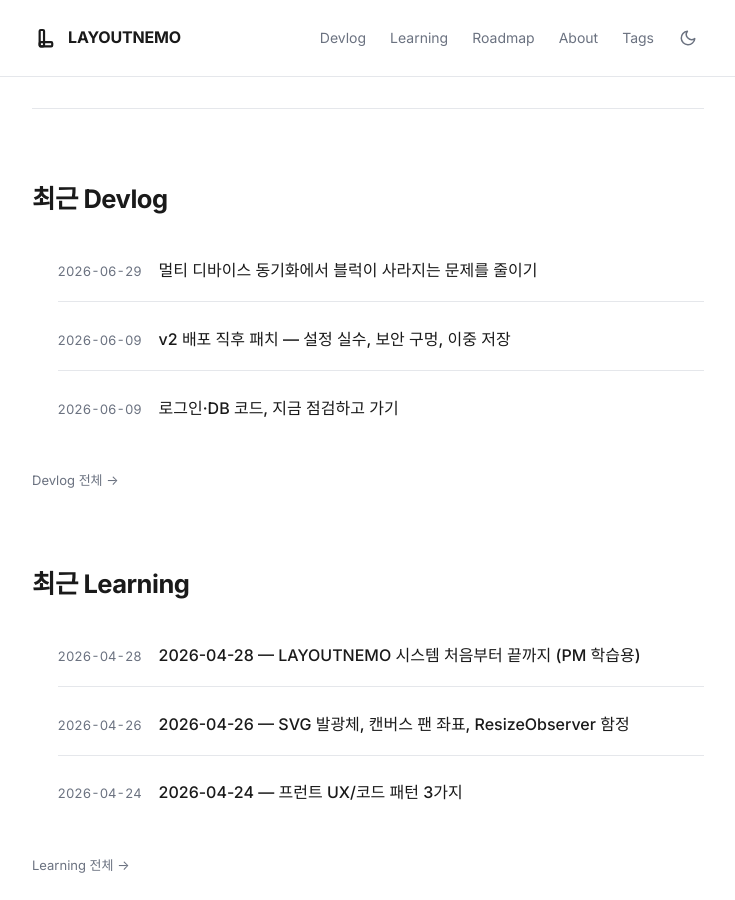
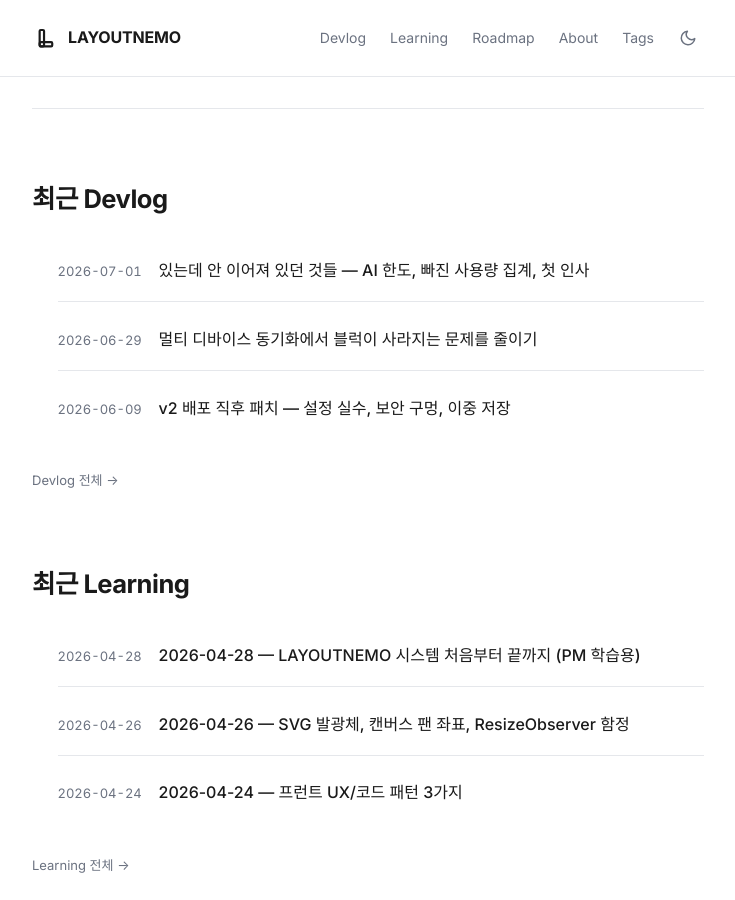
Before and after one commit to Yuwolx/LAYOUTNEMO, a Jekyll site: the page built from index.md, in a window 1280 px wide and 900 px high, scrolled down 930 px. Shown: the whole window, without its empty margins (272-1007 px from the left). Built offline with Jekyll 4.4.1, drawn with Linux system fonts in a browser that asks for light colours; some web fonts are replaced; part of the change alters nothing that is shown.

Commit message:
Devlog: AI quota, missing analytics fix, onboarding
- New post 2026-07-01 (있는데 안 이어져 있던 것들): AI usage quota design,
  the un-awaited events insert that dropped AI analytics, and the
  first-visit welcome modal
- Roadmap: add the 2026-07-01 shipped items to 완료
- Devlog index: list the new post

Co-Authored-By: Claude Opus 4.8 (1M context) <noreply@anthropic.com>

````diff
--- /dev/null
+++ b/docs/devlog/2026-07-01-quota-and-missing-analytics.md
@@ -0,0 +1,136 @@
+---
+layout: post
+title: "있는데 안 이어져 있던 것들 — AI 한도, 빠진 사용량 집계, 첫 인사"
+parent: Devlog
+nav_order: 13
+tags: [AI, 비용, 버그픽스, 온보딩]
+---
+
+# 있는데 안 이어져 있던 것들 — AI 한도, 빠진 사용량 집계, 첫 인사
+{: .no_toc }
+
+**2026-07-01 — 없어서 못 한 게 아니라, 있는데 안 이어져 있었다.**
+{: .fs-5 .fw-300 }
+
+---
+
+<details markdown="block">
+<summary>목차</summary>
+{: .text-delta }
+- TOC
+{:toc}
+</details>
+
+---
+
+## 무슨 일이 있었나
+
+이번 작업은 새 기능을 크게 붙이는 쪽이 아니었다. 코드나 스키마에 **이미 존재하는데 실제로는 연결되지 않아** 동작하지 않던 것들을 하나씩 이어 붙이는 쪽이었다.
+
+세 가지가 그랬다.
+
+- AI 사용량 한도: 제한하려고 만들어 둔 DB 컬럼이 있는데, 아무도 읽거나 늘리지 않았다.
+- 관리자 대시보드의 AI 사용량 집계: 이벤트를 기록하는 코드가 있는데, 실제로는 요청이 나가지 않았다.
+- 온보딩: 전체 사용 설명서가 이미 캔버스에 있는데, 처음 온 사람이 그걸 발견할 길이 없었다.
+
+---
+
+## AI 한도: 컬럼만 있고 코드가 없었다
+
+`user_profiles`에는 처음부터 `ai_create_used`, `ai_create_reset_at` 같은 컬럼이 있었다. 무료 플랜의 월 사용량을 제한하려고 만들어 둔 것이다.
+
+그런데 AI 블럭 생성 라우트를 뜯어보니, 이 컬럼을 **읽지도 늘리지도 않고** 있었다. 즉 로그인만 하면 AI 생성은 사실상 무제한이었다. OpenAI 키는 내 것이니, 이건 그대로 두면 비용이 새는 구멍이다.
+
+제한 자체보다 신경 쓴 건 **정확성**이었다. "사용량을 읽어서 → 한도랑 비교하고 → 1 늘린다"를 애플리케이션 코드에서 하면, 동시에 두 요청이 들어올 때 한도를 넘길 수 있다. 그래서 이 셋을 **DB 함수 한 번의 원자적 UPDATE**로 묶었다.
+
+```sql
+update user_profiles
+  set ai_create_used = ai_create_used + 1
+  where id = auth.uid()
+    and (plan = 'pro' or ai_create_used < p_limit)
+  returning ...;
+-- 0행 갱신 = 한도 초과
+```
+
+`where` 조건 안에 한도 검사를 넣었기 때문에, 동시 요청이 들어와도 각 UPDATE가 최신 값을 다시 확인한다. 경계에서 한도를 넘길 수 없다.
+
+나머지는 이 함수에 같이 얹었다.
+
+- **월 리셋**: 리셋 시각이 지났으면 접근 시점에 카운터를 0으로 되돌린다. 크론이 필요 없다.
+- **환불**: OpenAI 호출이 끝내 실패하면 예약했던 1을 돌려준다. 실패한 호출이 사용량을 깎지 않도록.
+- **fail-open**: 쿼터 함수 자체가 아직 배포 안 됐거나 에러가 나면, 사용자를 막기보다 통과시키고 로그만 남긴다. 한도 시스템 때문에 AI 전체가 죽는 게 더 나쁘니까.
+
+지금 무료 플랜 기준은 생성 300회, 정리하기 10회. `pro`는 무제한으로 분기해 뒀다.
+
+---
+
+## 사용량 집계: 부르긴 하는데 요청이 안 나갔다
+
+관리자 대시보드에 AI 사용량이 계속 0으로 찍혔다. 처음엔 집계 쿼리를 의심했는데, 쿼리는 멀쩡했다.
+
+문제는 **이벤트를 기록하는 쪽**이었다. AI 라우트는 이렇게 이벤트를 남기고 있었다.
+
+```typescript
+supabase.from("events").insert({ user_id, name: "ai_create_used", payload: {} })
+```
+
+언뜻 정상처럼 보인다. 하지만 supabase-js의 쿼리 빌더는 **`await` 하거나 `.then()`을 붙일 때 비로소 실제 요청을 보낸다.** 위 코드는 둘 다 없다. 그래서 이 insert는 **요청 자체가 나가지 않았다.** 이벤트가 유실된 게 아니라, 애초에 만들어지지 않았다.
+
+대비되는 건 세션/블럭 이벤트를 남기는 `captureEvent` 헬퍼였다. 이쪽은 `.then()`이 붙어 있었다.
+
+```typescript
+supabase.from("events").insert({ ... }).then(({ error }) => { ... })
+```
+
+그래서 세션이나 블럭 생성 집계는 정상이었고, **AI만** 0이었다. 증상이 딱 그 모양이었던 이유다.
+
+수정은 단순하다. 두 AI 라우트의 insert를 `await` 하고, 그 실패가 이미 성공한 AI 응답에 영향을 주지 않도록 자체 `try/catch`로 감쌌다.
+
+```typescript
+try {
+  await supabase.from("events").insert({ user_id, name: "ai_create_used", payload: {} })
+} catch (e) {
+  console.error("event insert failed:", e)
+}
+```
+
+`await`를 붙이는 건 서버리스에서 응답 반환 뒤 프로미스가 잘리는 것도 같이 막아 준다. 이제 배포 후부터 대시보드에 생성/정리하기 횟수가 잡힌다.
+
+---
+
+## 첫 인사: 콘텐츠는 있었고, 발견성이 없었다
+
+온보딩을 붙이려고 보니, 사실 설명 콘텐츠는 이미 다 있었다. 첫 캔버스에는 12단계짜리 "사용 설명서" 가이드 블럭이 한/영으로 시드되어 있었다.
+
+문제는 처음 온 사람이 그걸 **클릭해야 한다는 걸 모른다는 것**이었다. 예시 블럭들 사이에 섞여 있으니 그냥 지나치기 쉬웠다.
+
+그래서 새 튜토리얼 시스템을 만드는 대신, **이미 있는 가이드로 유도하는 첫 방문 환영 모달**을 붙였다. 핵심 개념 네 가지(블럭 · 결 · 연결 · 시급도)를 간단히 소개하고, "가이드 보기"를 누르면 같은 모달 안에서 그 12단계 매뉴얼을 그대로 펼친다. 시급도는 실제 블럭과 같은 색·글로우로 보여 줘서, 모달과 캔버스가 같은 언어를 쓰게 했다.
+
+한 번 닫으면 다시 뜨지 않고, `?welcome`을 붙이면 언제든 다시 열 수 있다.
+
+---
+
+## 곁다리로 같이 손본 것
+
+QA로 흐름을 훑다가 나온 것들도 같이 정리했다.
+
+- **프로필 방어**: 로그인 시 `user_profiles` 행이 없으면 이후 캔버스/블럭 저장이 RLS에 조용히 막힌다. 트리거가 만들어 주긴 하지만, 혹시 실패했거나 구 계정이라 행이 없을 때를 대비해 로그인 시 "본인 행만 있으면 만든다(ON CONFLICT DO NOTHING)"를 한 번 태웠다.
+- **관리자 로그인 rate limit**: IP당 15분 8회로 막았다. 서버리스라 인스턴스별 상태지만, 자동화 공격 속도는 의미 있게 늦춘다.
+- **AI 입력 안내**: AI 생성 입력창에 "한 줄만 적어도 제목·요약·결·상태·기한·링크까지 정리해 준다"는 문구를 넣었다. 뭘 적어야 할지 모르는 첫 화면을 줄이려고.
+
+---
+
+## 정리
+
+이번 작업을 관통하는 건 "없어서 못 한 것"이 아니라 "있는데 안 이어져 있던 것"이었다.
+
+한도 컬럼은 스키마에 있었지만 코드가 읽지 않았고, 이벤트 기록은 호출됐지만 요청이 나가지 않았고, 사용 설명서는 캔버스에 있었지만 아무도 클릭하지 않았다. 셋 다 "존재"와 "동작" 사이가 비어 있었다.
+
+이번에 배운 것:
+
+- 스키마에 컬럼만 있고 쓰는 코드가 없으면, 그 기능은 없는 것이다.
+- `await` 없는 supabase 쿼리는 유실되는 게 아니라 **실행 자체가 안 된다.** 이벤트·로그처럼 "안 나가도 티가 안 나는" 곳일수록 위험하다.
+- 한도·차감 같은 건 애플리케이션이 아니라 DB의 원자적 연산으로 밀어 넣어야 경쟁 조건이 안 생긴다.
+- 온보딩의 병목은 콘텐츠 부족이 아니라 발견성인 경우가 많다. 이미 있는 걸 잇는 게 새로 만드는 것보다 낫다.
+
+다음은 정리하기 삭제 블럭 보존, 결 삭제 UX, Next 보안 패치 검토 쪽이다. 큰 기능을 얹기 전에, 이미 있는데 안 이어진 선부터 잇는 편이 대체로 남는 장사였다.
--- a/docs/devlog/index.md
+++ b/docs/devlog/index.md
@@ -24,6 +24,7 @@ LAYOUTNEMO를 만들면서 마주친 문제, 선택, 삽질, 배운 것을 기
 
 | 날짜 | 제목 | 상태 |
 |------|------|------|
+| 2026-07-01 | [있는데 안 이어져 있던 것들 — AI 한도, 빠진 사용량 집계, 첫 인사]({{ site.baseurl }}/docs/devlog/2026-07-01-quota-and-missing-analytics/) | ✅ 공개 |
 | 2026-06-29 | [멀티 디바이스 동기화에서 블럭이 사라지는 문제를 줄이기]({{ site.baseurl }}/docs/devlog/2026-06-29-sync-pruning-fix/) | ✅ 공개 |
 | 2026-06-09 | [로그인·DB 코드, 지금 점검하고 가기]({{ site.baseurl }}/docs/devlog/2026-06-09-auth-db-code-review/) | ✅ 공개 |
 | 2026-06-09 | [v2 배포 직후 패치 — 설정 실수, 보안 구멍, 이중 저장]({{ site.baseurl }}/docs/devlog/2026-06-09-v2-first-patch/) | ✅ 공개 |
--- a/docs/roadmap.md
+++ b/docs/roadmap.md
@@ -29,6 +29,10 @@ LAYOUTNEMO의 현재 상태와 앞으로의 방향을 기록합니다.
 - [x] **v2 멀티 기기 동기화** — 구글 로그인(Supabase Auth) + 실시간 동기화 + 관리자 대시보드 (2026-06-08)
 - [x] v2 배포 직후 패치 — 설정/보안/이중 저장 수정 (2026-06-09)
 - [x] 멀티 디바이스 동기화 블럭 유실 완화 — soft delete + LWW 충돌 처리 (2026-06-29)
+- [x] **AI 사용량 한도(쿼터)** — 무료 플랜 생성 300 / 정리하기 10, 원자적 차감·월 리셋·실패 환불 (2026-07-01)
+- [x] AI 사용량 집계 버그 수정 — 이벤트 insert 가 `await` 되지 않아 요청이 안 나가던 것 (2026-07-01)
+- [x] 첫 방문 온보딩 환영 모달 + `?welcome` 재열기 (2026-07-01)
+- [x] 로그인 프로필 방어 보강 + 관리자 로그인 rate limit + AI 입력 안내 (2026-07-01)
 
 ## 🚧 진행 중 / 내부 개선
 
````
